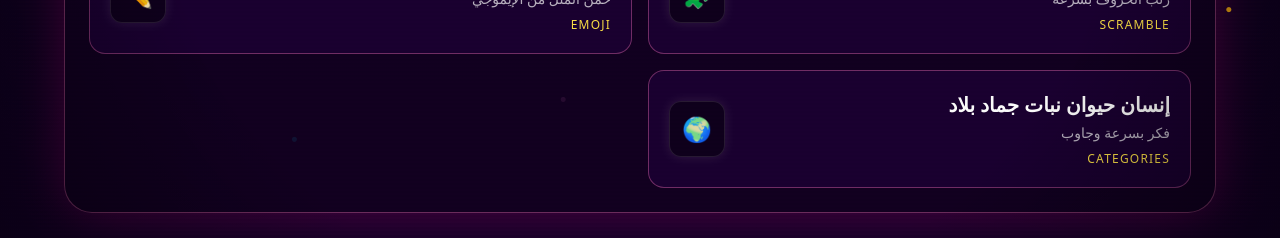
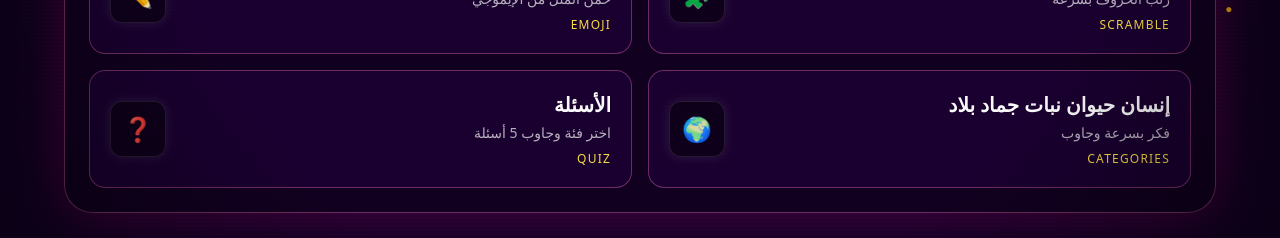
Before and after one commit to heelpeeri/khalnelab, a Next.js app: page / in a window 1280 px wide. Shown: the part 679-917 px from the top of the page. Built offline with nearby package versions, Linux system fonts and the light colour scheme.

Commit message:
Update page.tsx

```diff
--- a/src/app/page.tsx
+++ b/src/app/page.tsx
@@ -38,6 +38,13 @@ const games = [
     title: "إنسان حيوان نبات جماد بلاد",
     desc: "فكر بسرعة وجاوب",
     tag: "CATEGORIES",
+  },
+  {
+    href: "/match?game=quiz",
+    emoji: "❓",
+    title: "الأسئلة",
+    desc: "اختر فئة وجاوب 5 أسئلة",
+    tag: "QUIZ",
   },
 ];
 
```
